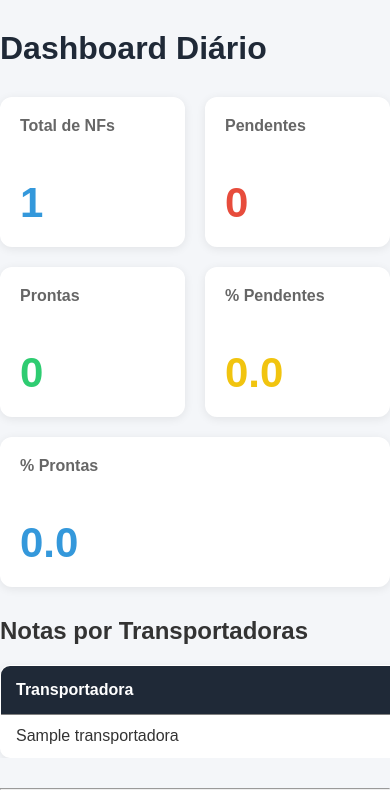
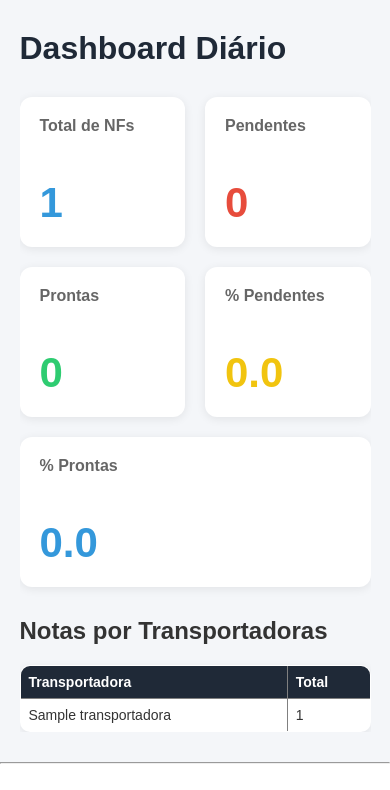
Before and after one commit to gabrielxavii/Gerenciador-de-notas, a Flask app: page / in a window 390 px wide. Shown: the part 199-989 px from the top of the page. After the commit the page ends 963 px from the top, so only its background shows below. Run offline with Flask 3, Linux system fonts and the light colour scheme; tables that the repository leaves empty hold one stand-in row (values such as "Sample post").

Commit message:
Corrige responsividade das tabelas

```diff
--- a/static/css/style.css
+++ b/static/css/style.css
@@ -72,12 +72,19 @@ nav a:hover{
 /* Conteúdo */
 
 .container{
-    width:90%
+    width:90%;
     max-width:1200px;
     margin:30px auto;
+    overflow-x: auto;
 }
 
 /* Tabelas */
+
+.table-container{
+
+    width: 100%;
+    overflow-x: auto;
+}
 
 table{
     width:100%;
@@ -87,18 +94,21 @@ table{
     border-radius:10px;
     overflow:hidden;
     box-shadow:0 2px 8px rgba(0,0,0,0.08);
+
 }
 
 th{
     background:#1f2937;
     color:white;
-    padding:15px;
+    padding:12px;
     text-align:left;
+    white-space: nowrap;
 }
 
 td{
     padding:12px 15px;
     border-bottom:1px solid #e5e7eb;
+    white-space: nowrap;
 }
 
 tr:hover{
@@ -358,26 +368,7 @@ section{
     max-height: 420px;
 }
 
-/* Tabelas */
 
-.tabela-container{
-
-    overflow-x: auto;
-    width: 100%;
-
-}
-
-table{
-
-    width: 100%;
-    min-width: 700%;
-    border-collapse: collapse;
-}
-
-th,
-td{
-    white-space: nowrap;
-}
 
 @media (max-width: 768px){
 
@@ -424,5 +415,10 @@ td{
 
     }
 
+    th, td{
+
+        padding: 8px;
+        font-size: 14px;
+    }
 
 }
```
